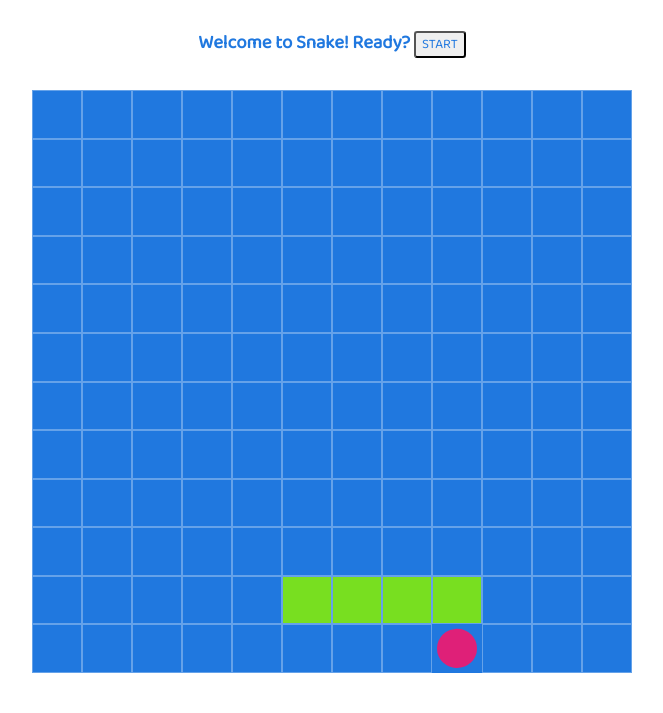
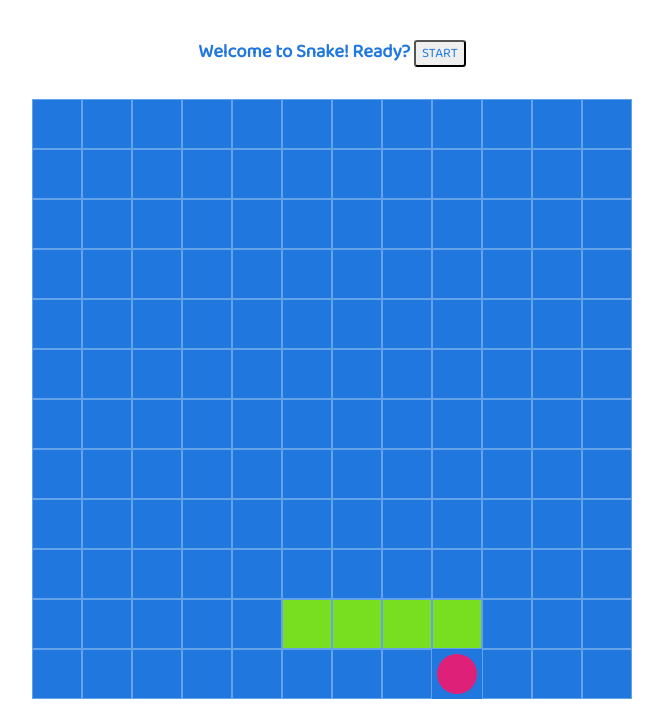
Before and after one commit to wallacepreston/arcade, a plain HTML site: page snake/index.html in a window 1280 px wide. Shown: the part 103-816 px from the top of the page, without its empty margins (308-971 px from the left). Drawn offline with nearby package versions, Linux system fonts and the light colour scheme.

Commit message:
edit css

```diff
--- a/snake/style.css
+++ b/snake/style.css
@@ -12,10 +12,6 @@ body {
   justify-content: space-around;
   align-items: center;
   height: 100vh;
-}
-
-body > * {
-  margin-bottom: 2rem;
 }
 
 main {
```
